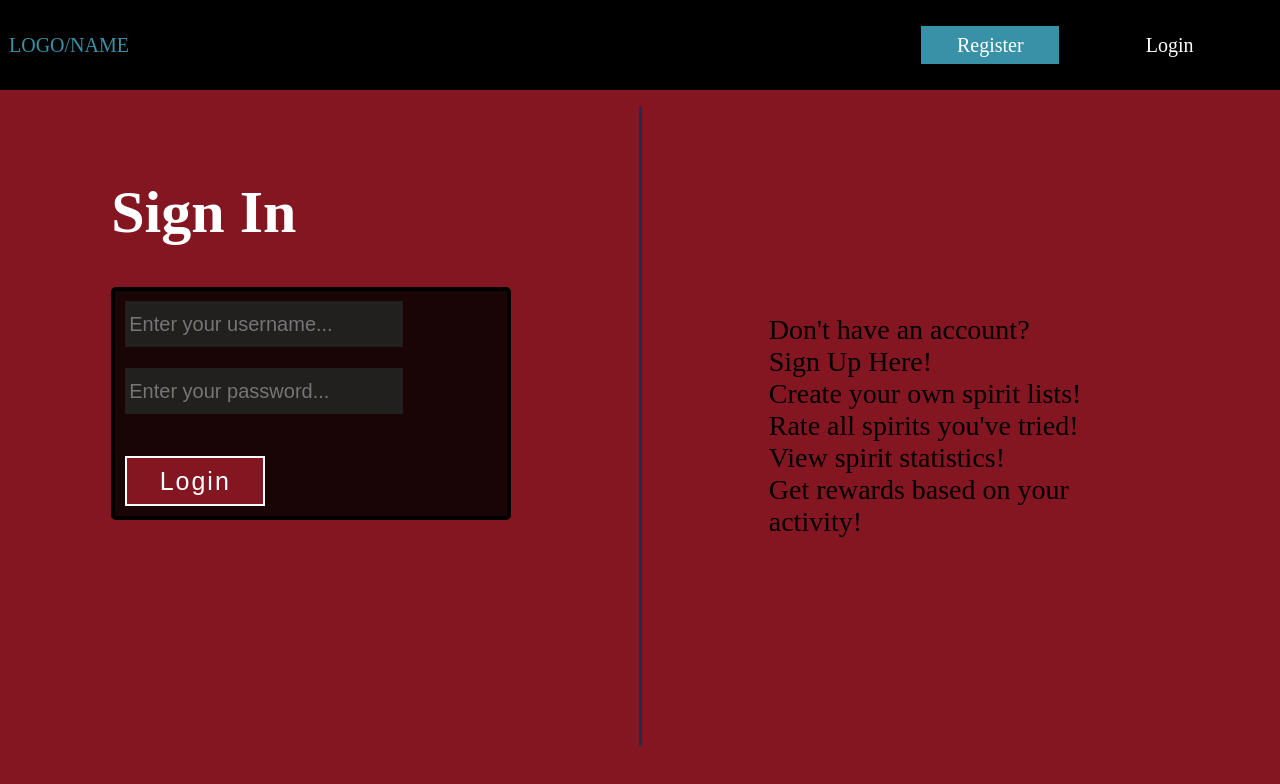
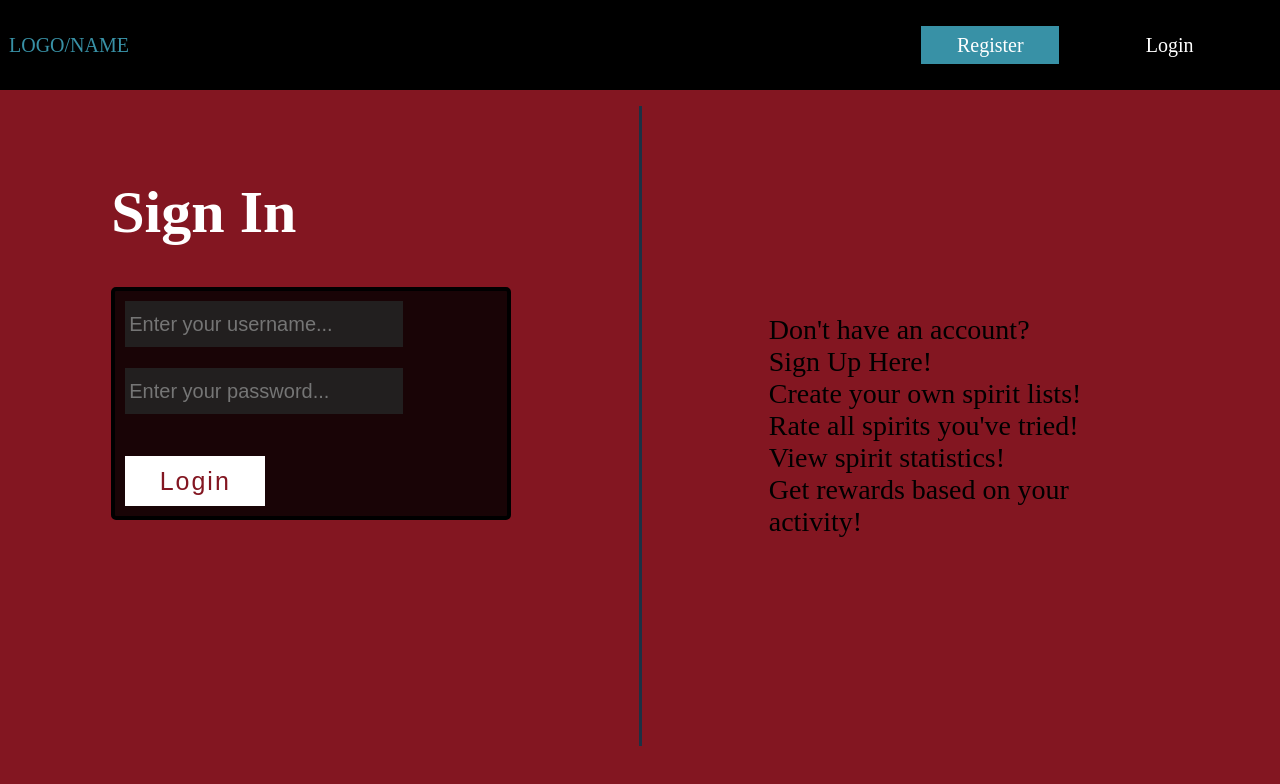
Before and after one commit to Serrin-Sage/phase-4-project-frontend, a React (Vite) app: page /signin in a window 1280 px wide. In both pictures the pointer is over the input "Login". Shown: the top 784 px of the page. Built offline with nearby package versions, Linux system fonts and the light colour scheme; a web font is replaced by a local one.

Commit message:
added transition effect for buttons

```diff
--- a/src/stylesheets/header.css
+++ b/src/stylesheets/header.css
@@ -47,6 +47,7 @@
     background-color: #3891A6;
     border: solid 2px #3891A6;
     padding: 7px;
+    transition: 0.4s;
 }
 #signup-text:hover {
     background-color: black;
--- a/src/stylesheets/signinup.css
+++ b/src/stylesheets/signinup.css
@@ -44,6 +44,11 @@
     background-color: #831621;
     color: white;
     cursor: pointer;
+    transition: 0.5s;
+}
+.login-btn:hover {
+    background-color: #fff;
+    color: #831621;
 }
 
 .page-break {
```
